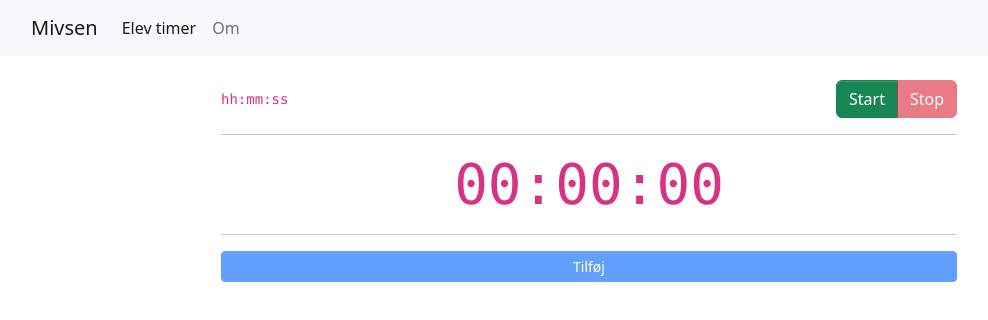
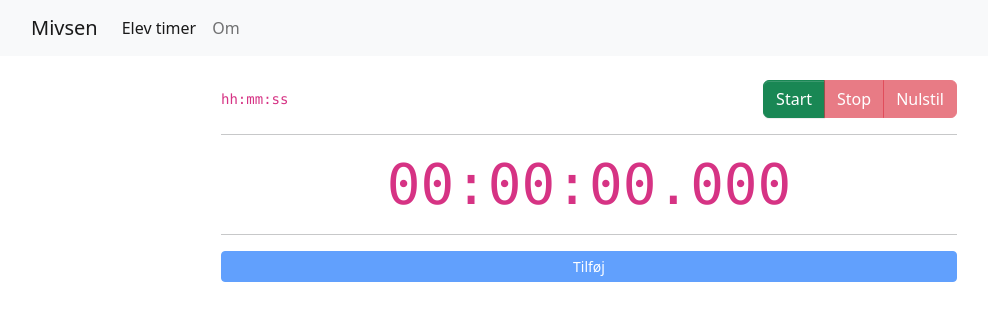
Before and after one commit to Mivzen/Mivzen.github.io, a Vue app: page /#/ in a window 1280 px wide. Shown: the top 320 px of the page, without its empty margins (51-1039 px from the left). Built offline with nearby package versions, Linux system fonts and the light colour scheme.

Commit message:
Fix stopwatch

```diff
--- a/src/views/StudentTimerView.vue
+++ b/src/views/StudentTimerView.vue
@@ -9,11 +9,19 @@
           <div class="d-flex align-items-center">
             <code class="flex-fill">{{ startTime?.toLocaleTimeString() || "hh:mm:ss" }}</code>
             <div class="btn-group" role="group">
-              <button type="button" class="btn btn-success" @click="startTimer" :disabled="timer != null">
+              <button type="button" class="btn btn-success" @click="startTimer" :disabled="!stopped"
+                v-if="stopped && startTime == null">
                 Start
               </button>
-              <button type="button" class="btn btn-danger" @click="stopTimer" :disabled="timer == null">
+              <button type="button" class="btn btn-success" @click="continueTimer" :disabled="!stopped" v-else>
+                Forsæt
+              </button>
+              <button type="button" class="btn btn-danger" @click="stopTimer" :disabled="stopped">
                 Stop
+              </button>
+              <button type="button" class="btn btn-danger" @click="clearTimer"
+                :disabled="!stopped || startTime == null">
+                Nulstil
               </button>
             </div>
           </div>
@@ -21,7 +29,7 @@
           <code class="d-block display-4 text-center">{{ timeElapsed }}</code>
           <hr>
           <button type="button" @click="addStudent" class="btn btn-sm btn-primary d-block w-100 mb-3"
-            :disabled="timer == null">
+            :disabled="stopped">
             Tilføj
           </button>
         </div>
@@ -29,8 +37,8 @@
           <div v-for="(student, index) in students" :key="student.id" class="d-flex align-items-center gap-3 mb-2">
             <code class="me-2">{{ student.time }}</code>
             <input type="text" class="form-control form-control-sm" v-model="student.name" v-focus>
-            <button type="button" class="btn btn-sm btn-outline-danger d-print-none" @click="removeStudentByIndex(index)"
-              tabindex="-1">X</button>
+            <button type="button" class="btn btn-sm btn-outline-danger d-print-none"
+              @click="removeStudentByIndex(index)" tabindex="-1">X</button>
           </div>
         </div>
       </div>
@@ -47,11 +55,12 @@ export default {
   setup() {
     const studentSequence = ref(0);
     const students = reactive([]);
-    const timeElapsed = ref("00:00:00");
+    const timeElapsed = ref("00:00:00.000");
     const timer = ref(null);
+    const stopped = ref(true);
 
     const addStudent = () => {
-      if (timer.value == null) {
+      if (timer.value == null || stopped.value) {
         return;
       }
 
@@ -79,62 +88,58 @@ export default {
       students,
       timeElapsed,
       timer,
+      stopped,
       addStudent,
     };
   },
   data() {
     return {
       startTime: null,
-      miliseconds: 0,
-      seconds: 0,
-      minutes: 0,
     };
   },
   methods: {
-    startTimer() {
+    msToTime(s) {
+      // Pad to 2 or 3 digits, default is 2
+      function pad(n, z) {
+        z = z || 2;
+        return ('00' + n).slice(-z);
+      }
+
+      var ms = s % 1000;
+      s = (s - ms) / 1000;
+      var secs = s % 60;
+      s = (s - secs) / 60;
+      var mins = s % 60;
+      var hrs = (s - mins) / 60;
+
+      return pad(hrs) + ':' + pad(mins) + ':' + pad(secs) + '.' + pad(ms, 3);
+    },
+    setTimer() {
       var self = this;
-      this.startTime = new Date();
       this.timer = setInterval(() => {
-        self.miliseconds++;
-
-        if (self.miliseconds == 100) {
-          self.seconds += 1;
-          self.miliseconds = 0;
-        }
-        if (self.seconds == 60) {
-          self.minutes += 1;
-          self.seconds = 0;
-        }
-
-        let ms = self.miliseconds,
-          sec = self.seconds,
-          min = self.minutes;
-
-        if (ms < 10) {
-          ms = '0' + ms;
-        }
-        if (sec < 10) {
-          sec = '0' + sec;
-        }
-        if (min < 10) {
-          min = '0' + min;
-        }
-
-        self.timeElapsed = `${min}:${sec}:${ms}`;
+        let elapsedMilliseconds = Date.now() - self.startTime;
+        self.timeElapsed = self.msToTime(elapsedMilliseconds);
       }, 10);
     },
+    startTimer() {
+      this.stopped = false;
+      this.startTime = new Date();
+      this.setTimer();
+    },
+    continueTimer() {
+      this.stopped = false;
+      this.setTimer();
+    },
     stopTimer() {
+      this.stopped = true;
       clearInterval(this.timer);
-      this.timer = null;
     },
     clearTimer() {
+      this.stopped = true;
       this.startTime = null;
-      this.timeElapsed = "00:00:00";
-      this.miliseconds = 0;
-      this.seconds = 0;
-      this.minutes = 0;
+      this.students.splice(0);
+      this.timeElapsed = "00:00:00.000";
       clearInterval(this.timer);
-      this.timer = null;
     },
     removeStudentByIndex(index) {
       this.students.splice(index, 1);
```
Also changed, not shown: 5 other files (tests, documents, lock files or other folders).
